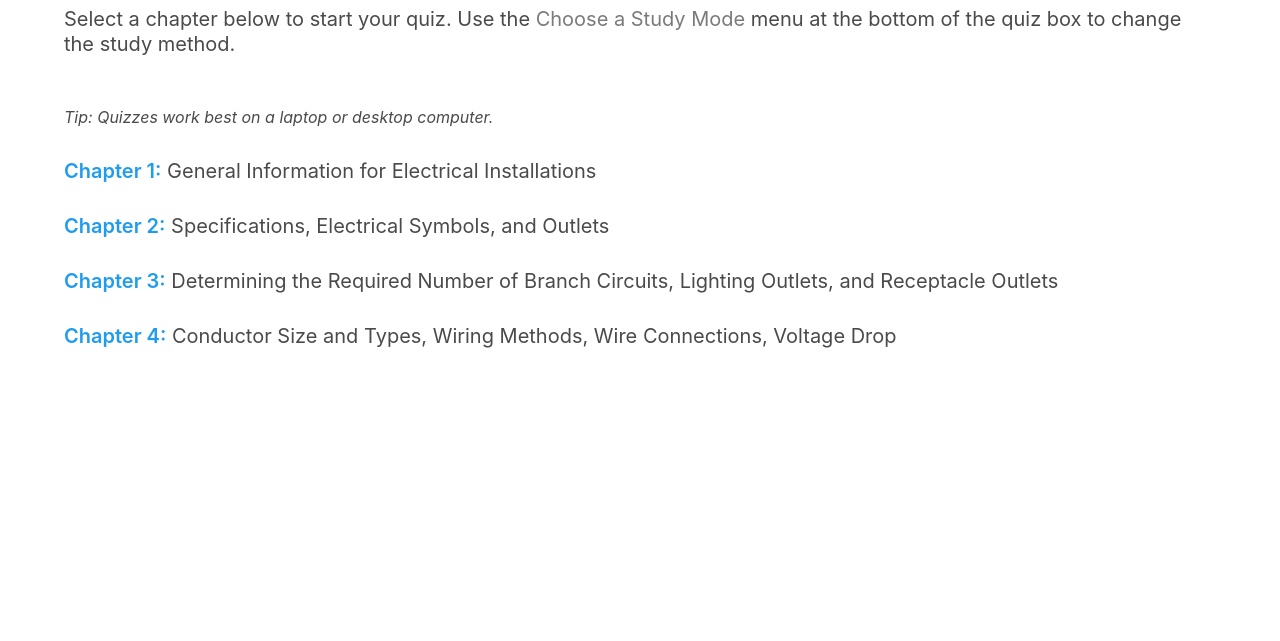
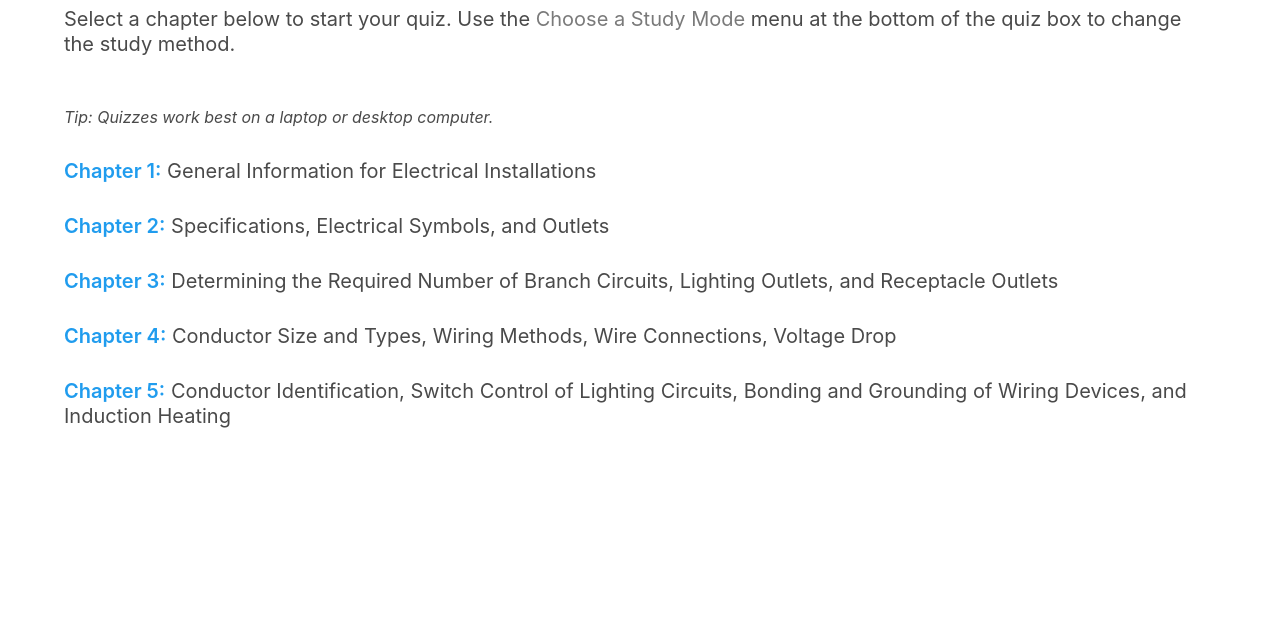
Before and after one commit to david-gagne/electricalcs-app, a website: page chapters.html in a window 1280 px wide. Shown: the part 159-800 px from the top of the page. Drawn offline with nearby package versions, Linux system fonts and the light colour scheme.

Commit message:
Added chapter 5 questions

```diff
--- a/chapters.html
+++ b/chapters.html
@@ -82,8 +82,14 @@
             <a class="subtitle chapter">
                 <span class="has-text-info has-text-weight-semibold">Chapter 4:</span> Conductor Size and Types, Wiring Methods, Wire Connections, Voltage Drop
             </a>
-            <!-- Add iframe for chapter 4 Quizlet here -->
+
             <iframe class="hide-quiz" id="chapterFourQuiz" src="https://quizlet.com/323478830/test/embed" height="500" width="100%" style="border:0"></iframe>
+
+            <a class="subtitle chapter">
+                <span class="has-text-info has-text-weight-semibold">Chapter 5:</span> Conductor Identification, Switch Control of Lighting Circuits, Bonding and Grounding of Wiring Devices, and Induction Heating
+            </a>
+
+            <iframe class="hide-quiz" id="chapterFiveQuiz" src="https://quizlet.com/327370311/test/embed" height="500" width="100%" style="border:0"></iframe>
 
         </div>
     </section>
```
